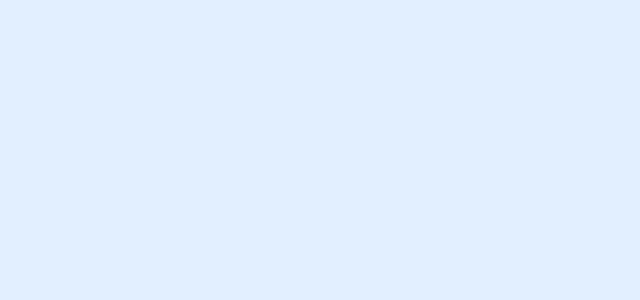
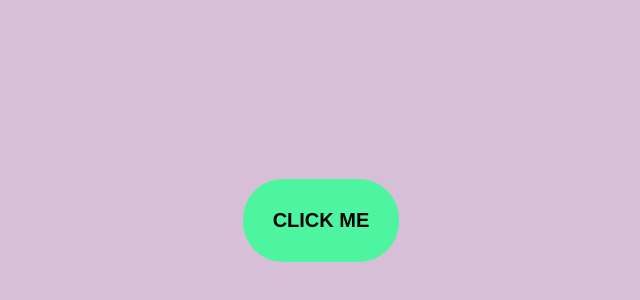
Before and after one commit to tanmoy108/React.js-Files, a React (Create React App) app: page / in a window 1280 px wide. Shown: the part 180-480 px from the top of the page, without its empty margins (319-959 px from the left). Built offline with nearby package versions, Linux system fonts and the light colour scheme.

Commit message:
mouse event 25/2/2022 2:38PM

```diff
--- a/src/App.js
+++ b/src/App.js
@@ -1,7 +1,36 @@
-import React from "react";
+import React, { useState } from "react";
 
 const App = () => {
-  return <></>;
+  const [currentColor, updateColor] = useState("thistle");
+  const [currentText, updateText] = useState("Click Me");
+
+  const Clickone = () => {
+    updateColor("rgb(114, 7, 255)");
+    updateText("What ?? 😠 ");
+  };
+
+  const Mousetwice = () => {
+    updateColor("rgb(253, 137, 137)");
+    updateText("Hey !! 👊 ");
+  };
+  const Mouseout = () => {
+    updateColor("thistle");
+    updateText("Click Me");
+  };
+
+  return (
+    <>
+      <div className="part" style={{ backgroundColor: currentColor }}>
+        <button
+          onClick={Clickone}
+          onMouseOver={Mousetwice}
+          onMouseOut={Mouseout}
+        >
+          {currentText}
+        </button>
+      </div>
+    </>
+  );
 };
 
 export default App;
--- a/src/index.css
+++ b/src/index.css
@@ -1,9 +1,25 @@
-*{
+* {
   margin: 0;
   padding: 0;
   box-sizing: border-box;
 }
-body
-{
-  background-color: rgb(228, 239, 253);
+body {
+  background-color: rgb(239, 228, 253);
 }
+.part {
+  display: flex;
+  align-items: center;
+  justify-content: center;
+  height: 100vh;
+}
+button {
+  padding: 30px;
+  background-color: rgb(78, 245, 161);
+  color: rgb(0, 0, 0);
+  border: none;
+  text-transform: uppercase;
+  border-radius: 40px;
+  font-size: 20px;
+  font-weight: bold;
+  cursor: pointer;
+}
```
